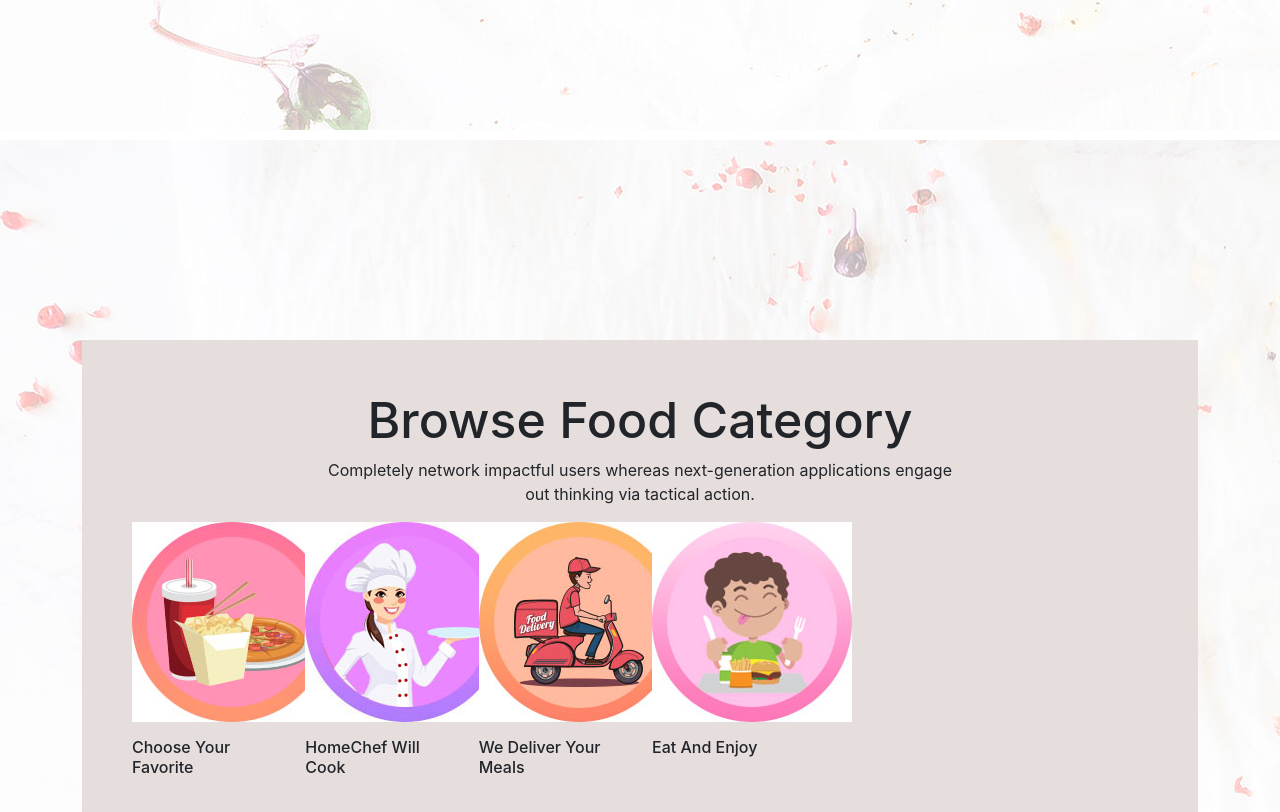
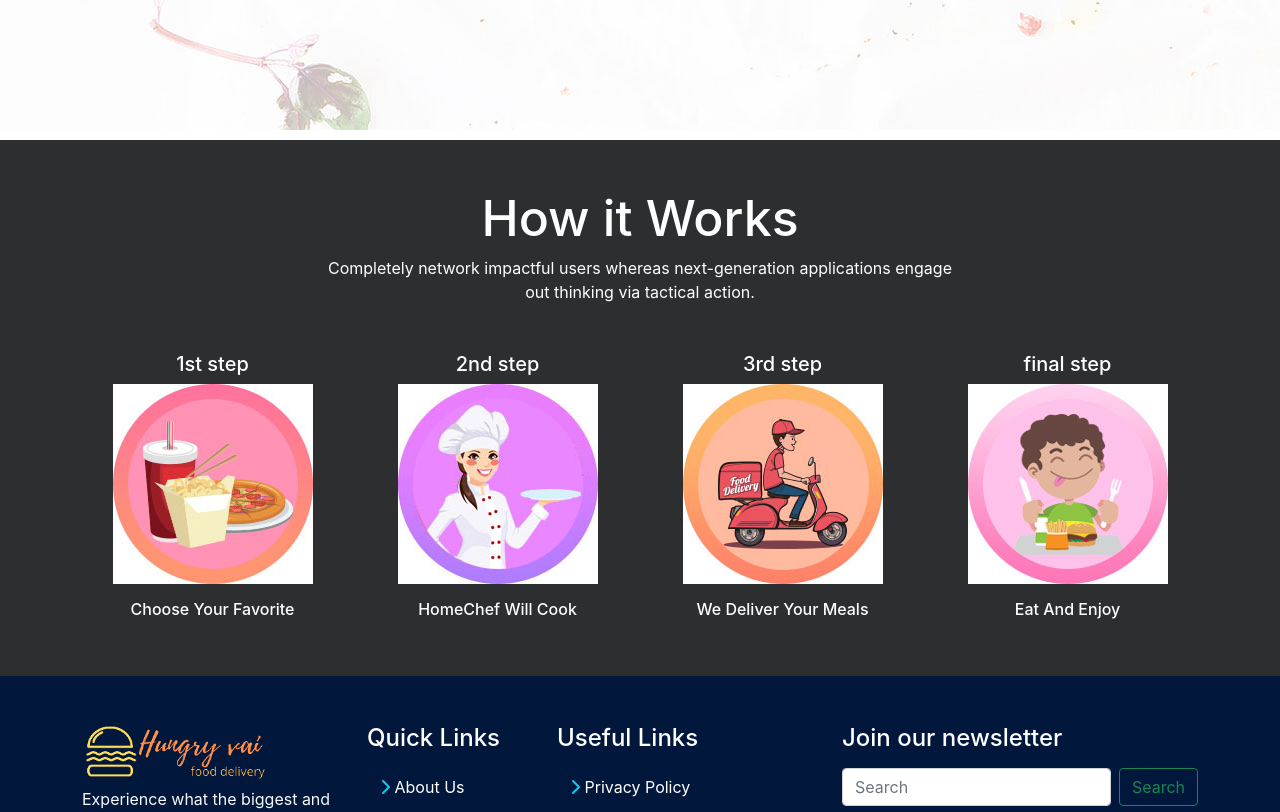
Before and after one commit to AK-Raihan/hungry-vai, a React (Create React App) app: page / in a window 1280 px wide. Shown: the part 1508-2320 px from the top of the page. Built offline with nearby package versions, Linux system fonts and the light colour scheme.

Commit message:
how it work

```diff
--- a/src/Pages/Home/ItWork/ItWork.css
+++ b/src/Pages/Home/ItWork/ItWork.css
@@ -1,14 +1,9 @@
-.cata-main{
-    padding: 200px 0;
+
+.work-main{
+    background: #2d2e30;
+    color: #fff;
 }
-.cata-full-inner{
-    background: rgb(230, 221, 221);
-    padding: 50px 50px 80px 50px;
-}
-.cata-title h2{
+
+.work-title h2{
     font-size: 50px;
 }
-.cata-item{
-    text-align: center;
-
-}
--- a/src/Pages/Home/ItWork/ItWork.js
+++ b/src/Pages/Home/ItWork/ItWork.js
@@ -1,31 +1,29 @@
 import React from 'react';
-
-import bg from '../../../images/category-bg.jpg'
 import work1 from '../../../images/1.jpg'
 import work2 from '../../../images/2.jpg'
 import work3 from '../../../images/3.jpg'
 import work4 from '../../../images/4.jpg'
+import './ItWork.css'
 
 
 const ItWork = () => {
   return (
-    <div style={{
-      backgroundImage: `url(${bg})`,
-      backgroundRepeat: 'no-repeat',
-    }}>
-      <div className='cata-main'>
+    <div className='work-main py-5'>
       <div className="container">
-        <div className="cata-full-inner">
-        <div className="cata-title text-center">
-          <h2>Browse Food Category</h2>
-          <p>Completely network impactful users whereas next-generation applications engage <br /> out thinking via tactical action.</p>
+        <div className="work-full-inner">
+        <div className="work-title text-center">
+          <h2>How it Works</h2>
+          <p className='mb-5'>Completely network impactful users whereas next-generation applications engage <br /> out thinking via tactical action.</p>
         </div>
 
         <div className="row">
 
-          <div className="col-lg-2">
-            <div className="work-item">
-              <div className="work-item bg-success">
+          <div className="col-lg-3">
+            <div className="work-item text-center">
+              <div className="work-step">
+                    <h5>1st step</h5>
+              </div>
+              <div className="work-img ">
                 <a href=""><img src={work1} alt="" /></a>
               </div>
               <div className='work-name'>
@@ -34,9 +32,12 @@ const ItWork = () => {
             </div>
           </div>
 
-          <div className="col-lg-2">
-            <div className="work-item">
-              <div className="work-img bg-info">
+          <div className="col-lg-3">
+            <div className="work-item text-center">
+            <div className="work-step">
+                    <h5>2nd step</h5>
+              </div>
+              <div className="work-img ">
                 <a href=""><img src={work2} alt="" /></a>
               </div>
               <div className='work-name'>
@@ -45,9 +46,12 @@ const ItWork = () => {
             </div>
           </div>
 
-          <div className="col-lg-2">
-            <div className="work-item">
-              <div className="work-img bg-primary">
+          <div className="col-lg-3">
+            <div className="work-item text-center">
+            <div className="work-step">
+                    <h5>3rd step</h5>
+              </div>
+              <div className="work-img ">
                 <a href=""><img src={work3} alt="" /></a>
               </div>
               <div className='work-name'>
@@ -56,9 +60,12 @@ const ItWork = () => {
             </div>
           </div>
 
-          <div className="col-lg-2">
-            <div className="work-item">
-              <div className="work-img bg-secondary">
+          <div className="col-lg-3">
+            <div className="work-item text-center">
+            <div className="work-step">
+                    <h5>final step</h5>
+              </div>
+              <div className="work-img ">
                 <a href=""><img src={work4} alt="" /></a>
               </div>
               <div className='work-name'>
@@ -74,7 +81,6 @@ const ItWork = () => {
       </div>
 
     </div>
-    </div>
 
   );
 };
--- a/src/index.css
+++ b/src/index.css
@@ -1,3 +1,7 @@
+img{
+  max-width: 100%;
+  height: auto;
+}
 body {
   overflow-x: hidden;
   margin: 0;
```
